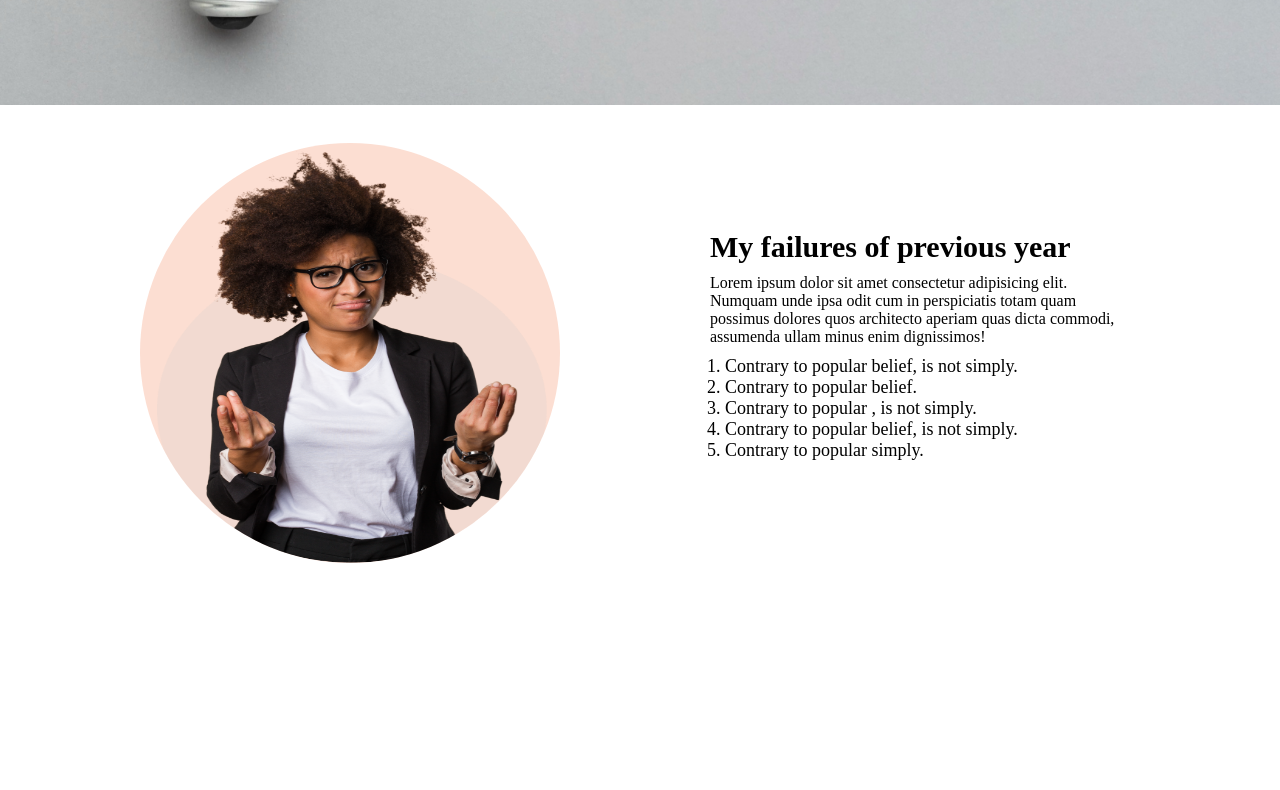
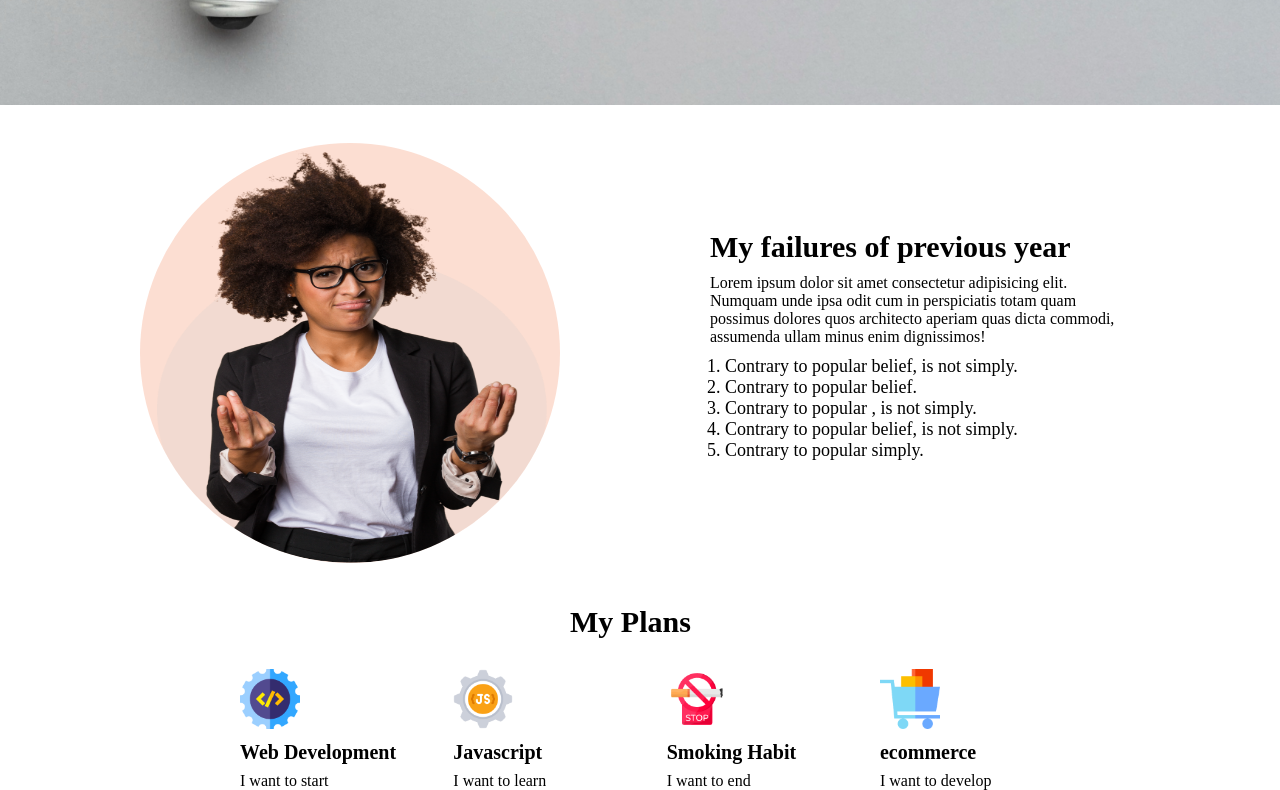
Before and after one commit to mahmudul-hasan01/new-project, a plain HTML site: page index.html in a window 1280 px wide. Shown: the part 495-1285 px from the top of the page. Before the commit the page ends 1225 px from the top, so only its background shows below. Drawn offline with Linux system fonts and the light colour scheme.

Commit message:
first commit01

```diff
--- a/index.html
+++ b/index.html
@@ -32,5 +32,33 @@
             </div>
         </div>
     </main>
+
+    <div class="main-div">
+        <h3 class="plan-h3">My Plans</h3>
+        <div class="div-main-item">
+         <div class="my-plans">
+           <div class="div-item">
+              <img src="/images/icons/web.png" alt="">
+              <h3>Web Development</h3>
+              <p>I want to start</p>
+           </div>
+           <div class="div-item">
+               <img src="/images/icons/js.png" alt="">
+                <h3>Javascript</h3>
+                <p>I want to learn</p>
+           </div>
+           <div class="div-item">
+                <img src="/images/icons/smoke.png" alt="">
+                <h3>Smoking Habit</h3>
+                <p>I want to end</p>
+          </div>
+          <div class="div-item">
+                <img src="/images/icons/ecom.png" alt="">
+                <h3>ecommerce</h3>
+                <p>I want to develop</p>
+          </div>
+         </div>
+        </div>
+    </div>
 </body>
 </html>
--- a/style.css
+++ b/style.css
@@ -57,3 +57,26 @@ main{
 .div-h3-p li{
     font-size: 18px;
 }
+.div-main-item{
+    width: 800px;
+    margin: 0 auto;
+}
+.my-plans{
+    display: flex;
+    justify-content: space-between;
+}
+.div-item{
+
+    width:160px;
+}
+.div-item img{
+    width: 60px;
+}
+.div-item h3{
+    font-size: 20px;
+    margin: 8px 0 8px 0;
+}
+.plan-h3{
+    font-size: 30px;
+    margin: 0 0 30px 570px;
+}
```
